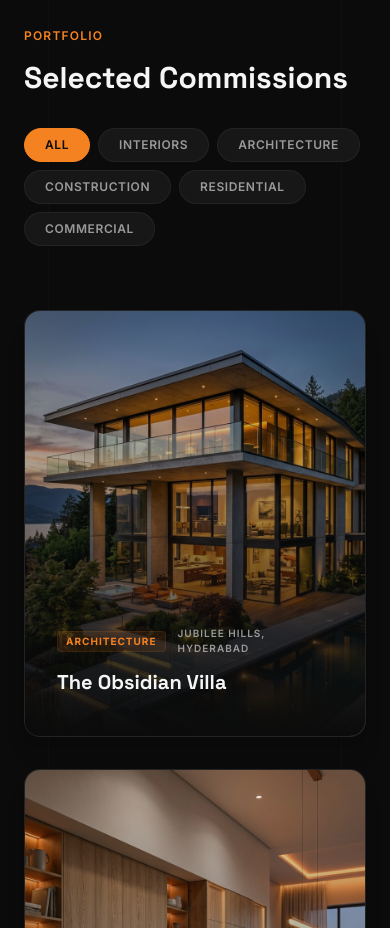
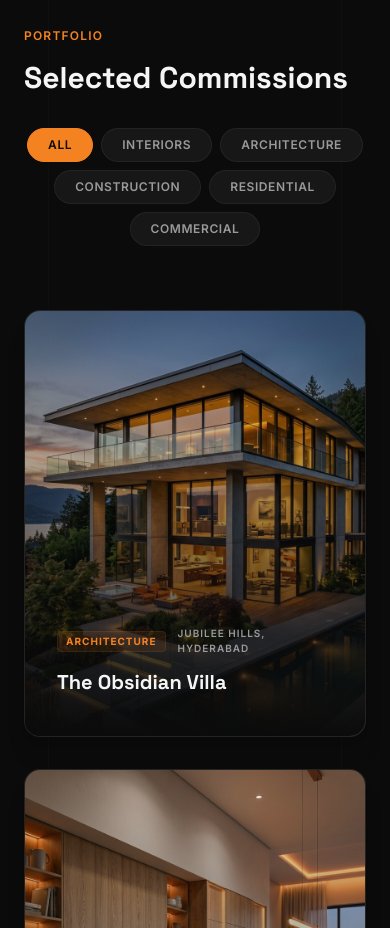
Before and after one commit to Dpk738/dwaraa-archilabs, a React (Vite) app: page / in a window 390 px wide. Shown: the part 7980-8908 px from the top of the page. Built offline with nearby package versions, Linux system fonts and the light colour scheme.

Commit message:
style: center-align portfolio category filters in mobile view

```diff
--- a/src/components/Portfolio.jsx
+++ b/src/components/Portfolio.jsx
@@ -104,7 +104,7 @@ export default function Portfolio() {
           </div>
 
           {/* Filtering Buttons */}
-          <div className="flex flex-wrap md:flex-nowrap items-center gap-2 md:gap-3 max-w-full">
+          <div className="flex flex-wrap md:flex-nowrap items-center justify-center md:justify-start gap-2 md:gap-3 max-w-full">
             {categories.map((cat) => {
               const isActive = activeFilters.includes(cat);
               return (
```
